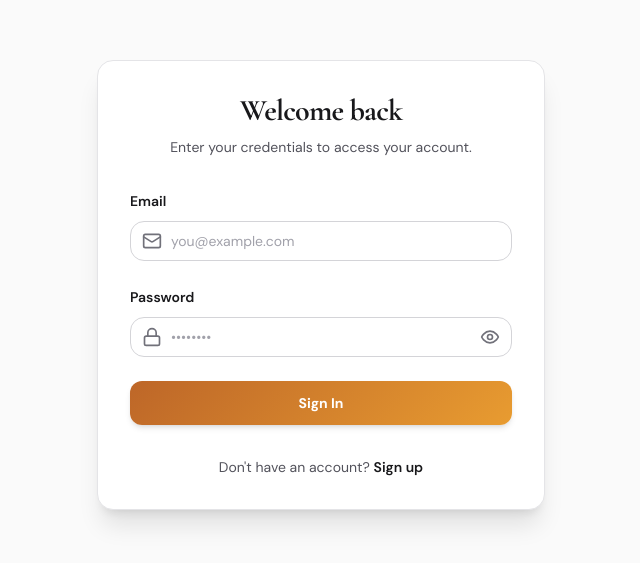
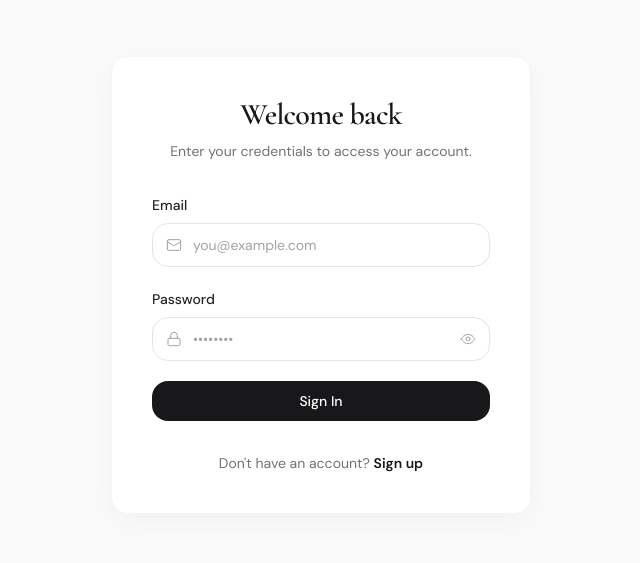
Before and after one commit to theaymanian2803/estateHub, a React (Vite) app: page /auth in a window 1280 px wide. Shown: the part 115-678 px from the top of the page, without its empty margins (319-959 px from the left). Built offline with nearby package versions, Linux system fonts and the light colour scheme.

Commit message:
login fixed

```diff
--- a/src/pages/AuthPage.tsx
+++ b/src/pages/AuthPage.tsx
@@ -2,10 +2,12 @@ import React, { useState } from 'react'
 import { useForm } from 'react-hook-form'
 import { zodResolver } from '@hookform/resolvers/zod'
 import * as z from 'zod'
-import { motion } from 'framer-motion'
+import { useNavigate } from 'react-router-dom'
+import { supabase } from '@/integrations/supabase/client'
+import { useToast } from '@/hooks/use-toast'
 
 // ---------------------------------------------------------------------------
-// Inline SVG Icons (Replacing lucide-react)
+// Inline SVG Icons (Replacing lucide-react to prevent your build errors)
 // ---------------------------------------------------------------------------
 const MailIcon = ({ className = 'w-5 h-5' }) => (
   <svg
@@ -14,7 +16,7 @@ const MailIcon = ({ className = 'w-5 h-5' }) => (
     viewBox="0 0 24 24"
     fill="none"
     stroke="currentColor"
-    strokeWidth="2"
+    strokeWidth="1.5"
     strokeLinecap="round"
     strokeLinejoin="round">
     <rect width="20" height="16" x="2" y="4" rx="2" />
@@ -29,7 +31,7 @@ const LockIcon = ({ className = 'w-5 h-5' }) => (
     viewBox="0 0 24 24"
     fill="none"
     stroke="currentColor"
-    strokeWidth="2"
+    strokeWidth="1.5"
     strokeLinecap="round"
     strokeLinejoin="round">
     <rect width="18" height="11" x="3" y="11" rx="2" ry="2" />
@@ -44,7 +46,7 @@ const EyeIcon = ({ className = 'w-5 h-5' }) => (
     viewBox="0 0 24 24"
     fill="none"
     stroke="currentColor"
-    strokeWidth="2"
+    strokeWidth="1.5"
     strokeLinecap="round"
     strokeLinejoin="round">
     <path d="M2 12s3-7 10-7 10 7 10 7-3 7-10 7-10-7-10-7Z" />
@@ -59,7 +61,7 @@ const EyeOffIcon = ({ className = 'w-5 h-5' }) => (
     viewBox="0 0 24 24"
     fill="none"
     stroke="currentColor"
-    strokeWidth="2"
+    strokeWidth="1.5"
     strokeLinecap="round"
     strokeLinejoin="round">
     <path d="M9.88 9.88a3 3 0 1 0 4.24 4.24" />
@@ -90,7 +92,7 @@ const SpinnerIcon = ({ className = 'w-5 h-5' }) => (
 )
 
 // ---------------------------------------------------------------------------
-// Schema & Form Component
+// Schema & Component
 // ---------------------------------------------------------------------------
 const authSchema = z.object({
   email: z.string().email({ message: 'Please enter a valid email address' }),
@@ -104,6 +106,9 @@ export default function AuthPage() {
   const [showPassword, setShowPassword] = useState(false)
   const [isLoading, setIsLoading] = useState(false)
 
+  const navigate = useNavigate()
+  const { toast } = useToast()
+
   const {
     register,
     handleSubmit,
@@ -113,113 +118,127 @@ export default function AuthPage() {
   })
 
   const onSubmit = async (data: AuthFormValues) => {
-    // CRITICAL SECURITY FIX: REMOVED CONSOLE LOGGING OF PASSWORD
     setIsLoading(true)
+
+    // SECURITY FIX: No console.logs of passwords here.
     try {
-      // TODO: Add your actual Supabase Auth login/signup logic here
-      // console.log("Login Attempt Email:", data.email); // Safe to log
+      if (isLogin) {
+        // REAL SUPABASE LOGIN LOGIC
+        const { error } = await supabase.auth.signInWithPassword({
+          email: data.email,
+          password: data.password,
+        })
 
-      // Simulating a network request
-      await new Promise((resolve) => setTimeout(resolve, 1500))
-    } catch (error) {
-      // Handle error without console logging sensitive data
-      console.error('Login failed', error)
+        if (error) throw error
+        navigate('/') // Navigate to home or dashboard after successful login
+      } else {
+        // REAL SUPABASE SIGNUP LOGIC
+        const { error } = await supabase.auth.signUp({
+          email: data.email,
+          password: data.password,
+        })
+
+        if (error) throw error
+        toast({
+          title: 'Account created!',
+          description: 'Please check your email to verify your account.',
+        })
+        setIsLogin(true) // Switch back to login view
+      }
+    } catch (error: any) {
+      toast({
+        title: 'Authentication Error',
+        description: error.message || 'Something went wrong.',
+        variant: 'destructive',
+      })
     } finally {
       setIsLoading(false)
     }
   }
 
   return (
-    <div className="flex min-h-screen items-center justify-center bg-zinc-50 dark:bg-zinc-950 p-4">
-      <motion.div
-        initial={{ opacity: 0, y: 20 }}
-        animate={{ opacity: 1, y: 0 }}
-        className="w-full max-w-md space-y-8 rounded-2xl bg-white dark:bg-zinc-900 p-8 shadow-xl border border-zinc-200 dark:border-zinc-800">
-        <div className="text-center">
-          <h2 className="text-3xl font-bold tracking-tight text-zinc-900 dark:text-zinc-50">
+    <div className="flex min-h-screen items-center justify-center bg-[#fafafa]">
+      <div className="w-full max-w-[420px] rounded-2xl bg-white p-10 shadow-[0_8px_30px_rgb(0,0,0,0.04)] border border-zinc-100">
+        <div className="text-center mb-8">
+          <h2 className="font-display text-3xl font-semibold text-zinc-900 tracking-tight">
             {isLogin ? 'Welcome back' : 'Create an account'}
           </h2>
-          <p className="mt-2 text-sm text-zinc-600 dark:text-zinc-400">
-            {isLogin ? 'Enter your credentials to access your account.' : 'Sign up to get started.'}
+          <p className="mt-2 text-sm text-zinc-500">
+            {isLogin
+              ? 'Enter your credentials to access your account.'
+              : 'Sign up to get started with your account.'}
           </p>
         </div>
 
-        <form onSubmit={handleSubmit(onSubmit)} className="space-y-6">
+        <form onSubmit={handleSubmit(onSubmit)} className="space-y-5">
           {/* Email Input */}
-          <div className="space-y-2">
-            <label className="text-sm font-semibold leading-none text-zinc-900 dark:text-zinc-50">
-              Email
-            </label>
+          <div className="space-y-1.5">
+            <label className="text-sm font-medium text-zinc-800">Email</label>
             <div className="relative">
-              <div className="absolute inset-y-0 left-0 flex items-center pl-3 pointer-events-none text-zinc-500">
-                <MailIcon className="w-5 h-5" />
+              <div className="absolute inset-y-0 left-0 flex items-center pl-3.5 pointer-events-none text-zinc-400">
+                <MailIcon className="w-4 h-4" />
               </div>
               <input
                 {...register('email')}
                 type="email"
                 placeholder="you@example.com"
-                className="flex h-10 w-full rounded-md border border-zinc-300 dark:border-zinc-700 bg-transparent px-3 py-2 pl-10 text-sm placeholder:text-zinc-400 focus:outline-none focus:ring-2 focus:ring-zinc-400 dark:focus:ring-zinc-600 disabled:cursor-not-allowed disabled:opacity-50 text-zinc-900 dark:text-zinc-100"
+                className="flex h-11 w-full rounded-lg border border-zinc-200 bg-white px-3 py-2 pl-10 text-sm text-zinc-900 placeholder:text-zinc-400 focus:outline-none focus:ring-1 focus:ring-zinc-900 focus:border-zinc-900 transition-colors"
               />
             </div>
             {errors.email && (
-              <p className="text-sm font-medium text-red-500 dark:text-red-400">
-                {errors.email.message}
-              </p>
+              <p className="text-xs font-medium text-red-500">{errors.email.message}</p>
             )}
           </div>
 
           {/* Password Input */}
-          <div className="space-y-2">
-            <label className="text-sm font-semibold leading-none text-zinc-900 dark:text-zinc-50">
-              Password
-            </label>
+          <div className="space-y-1.5">
+            <label className="text-sm font-medium text-zinc-800">Password</label>
             <div className="relative">
-              <div className="absolute inset-y-0 left-0 flex items-center pl-3 pointer-events-none text-zinc-500">
-                <LockIcon className="w-5 h-5" />
+              <div className="absolute inset-y-0 left-0 flex items-center pl-3.5 pointer-events-none text-zinc-400">
+                <LockIcon className="w-4 h-4" />
               </div>
               <input
                 {...register('password')}
                 type={showPassword ? 'text' : 'password'}
                 placeholder="••••••••"
-                className="flex h-10 w-full rounded-md border border-zinc-300 dark:border-zinc-700 bg-transparent px-3 py-2 pl-10 pr-10 text-sm placeholder:text-zinc-400 focus:outline-none focus:ring-2 focus:ring-zinc-400 dark:focus:ring-zinc-600 disabled:cursor-not-allowed disabled:opacity-50 text-zinc-900 dark:text-zinc-100"
+                className="flex h-11 w-full rounded-lg border border-zinc-200 bg-white px-3 py-2 pl-10 pr-10 text-sm text-zinc-900 placeholder:text-zinc-400 focus:outline-none focus:ring-1 focus:ring-zinc-900 focus:border-zinc-900 transition-colors"
               />
               <button
                 type="button"
                 onClick={() => setShowPassword(!showPassword)}
-                className="absolute inset-y-0 right-0 flex items-center pr-3 text-zinc-500 hover:text-zinc-700 dark:hover:text-zinc-300 focus:outline-none">
+                className="absolute inset-y-0 right-0 flex items-center pr-3.5 text-zinc-400 hover:text-zinc-600 focus:outline-none">
                 {showPassword ? (
-                  <EyeOffIcon className="w-5 h-5" />
+                  <EyeOffIcon className="w-4 h-4" />
                 ) : (
-                  <EyeIcon className="w-5 h-5" />
+                  <EyeIcon className="w-4 h-4" />
                 )}
               </button>
             </div>
             {errors.password && (
-              <p className="text-sm font-medium text-red-500 dark:text-red-400">
-                {errors.password.message}
-              </p>
+              <p className="text-xs font-medium text-red-500">{errors.password.message}</p>
             )}
           </div>
 
-          {/* Submit Button - Updated to match new styling */}
+          {/* Submit Button */}
           <button
             type="submit"
             disabled={isLoading}
-            className="inline-flex items-center justify-center rounded-xl text-sm font-bold transition-opacity focus-visible:outline-none disabled:pointer-events-none disabled:opacity-50 gradient-caramel text-white hover:opacity-90 h-11 px-6 shadow-md w-full">
-            {isLoading ? <SpinnerIcon className="w-5 h-5 mr-2" /> : null}
+            className="mt-2 flex w-full items-center justify-center rounded-lg bg-[#18181b] px-4 py-2.5 text-sm font-medium text-white transition-colors hover:bg-zinc-800 focus:outline-none focus:ring-2 focus:ring-zinc-900 focus:ring-offset-2 disabled:opacity-50 disabled:pointer-events-none">
+            {isLoading ? <SpinnerIcon className="mr-2 h-4 w-4" /> : null}
             {isLoading ? 'Please wait...' : isLogin ? 'Sign In' : 'Sign Up'}
           </button>
         </form>
 
-        <div className="mt-6 text-center text-sm text-zinc-600 dark:text-zinc-400">
+        {/* Footer Toggle */}
+        <div className="mt-8 text-center text-sm text-zinc-500">
           {isLogin ? "Don't have an account? " : 'Already have an account? '}
           <button
             onClick={() => setIsLogin(!isLogin)}
-            className="font-semibold text-zinc-900 dark:text-zinc-50 hover:underline focus:outline-none">
+            className="font-semibold text-zinc-900 hover:underline focus:outline-none">
             {isLogin ? 'Sign up' : 'Log in'}
           </button>
         </div>
-      </motion.div>
+      </div>
     </div>
   )
 }
```
